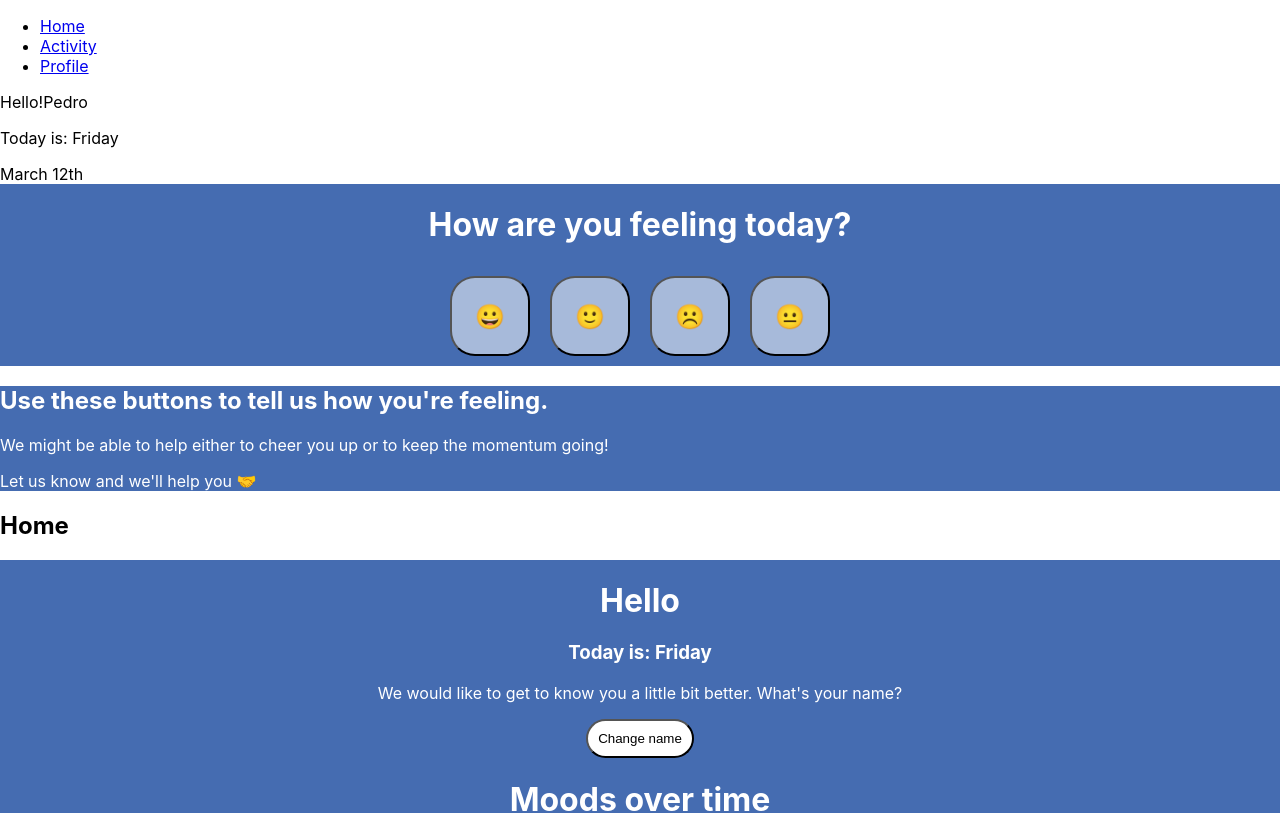
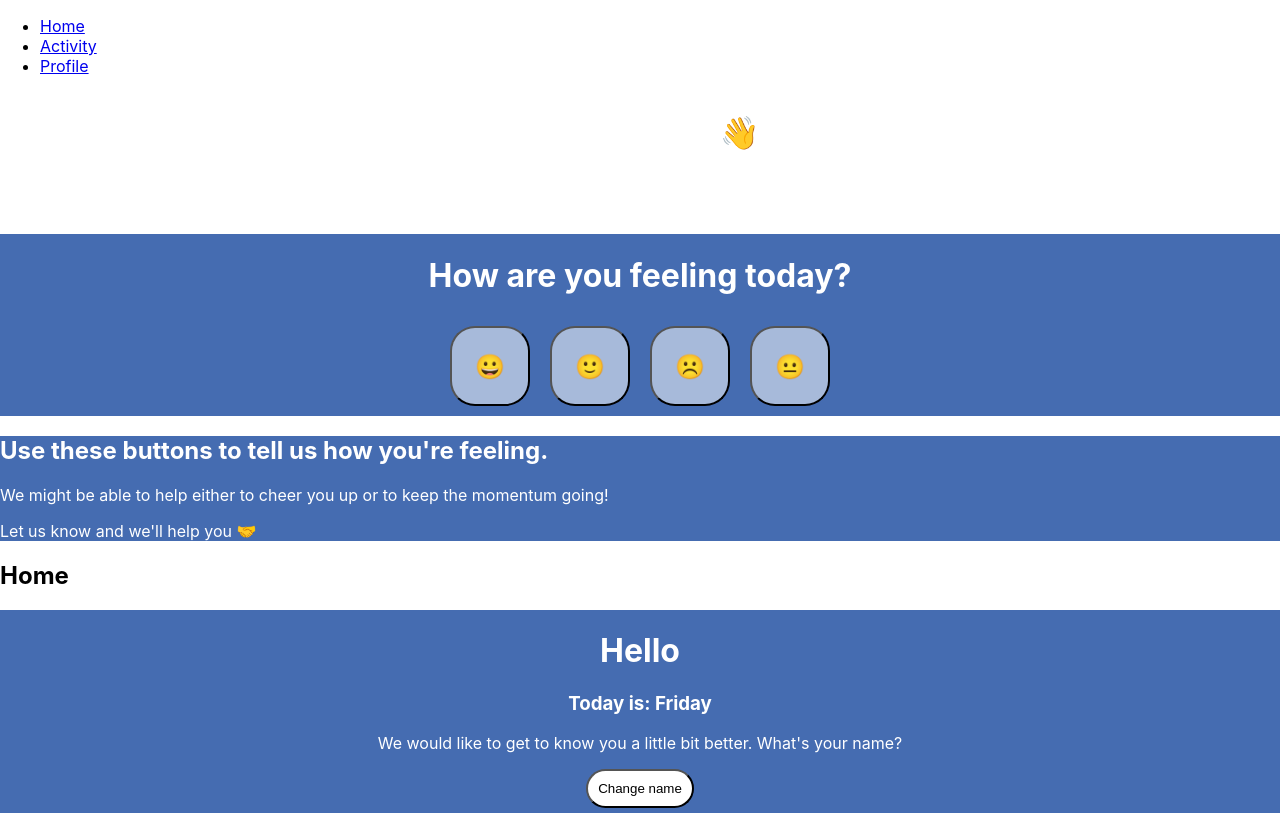
Before and after one commit to glanzwulf/wild_hackaton, a React (Create React App) app in the folder mentalh/: page /activity in a window 1280 px wide. Shown: the top 813 px of the page. Built offline with nearby package versions, Linux system fonts and the light colour scheme.

Commit message:
add css files to the components

```diff
--- a/mentalh/src/Components/Footer.jsx
+++ b/mentalh/src/Components/Footer.jsx
@@ -1,3 +1,5 @@
+import './footer.css'
+
 export default function Footer() {
         return (
 
--- a/mentalh/src/Components/Header.jsx
+++ b/mentalh/src/Components/Header.jsx
@@ -1,18 +1,16 @@
 import React from 'react';
 import moment from 'moment';
+import './Header.css'
 
 const Header = () => {
-    const title = 'Hello!'
-    let username = `Pedro`;
+    const title = 'Hello friend!'
     const Date = moment().format('MMMM Do');
     const Day = moment().format('dddd');
 
     return (
-    <div>
-        {title}
-        {username}
-        <p>Today is: {Day}</p>
-        {Date}
+    <div className="header-box">
+        <h1>{title} 👋</h1>
+        <h3>Today is: {Day}, {Date}</h3>
     </div>
 )
 }
```
